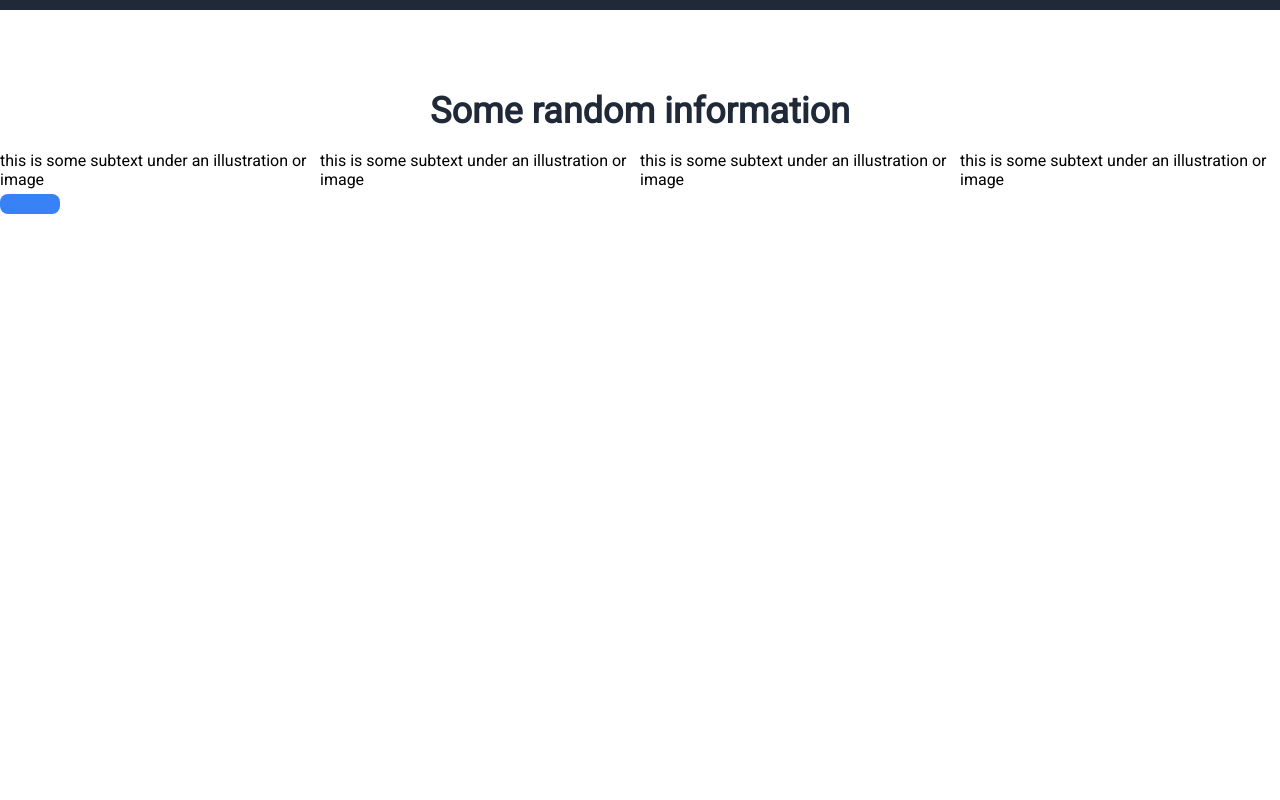
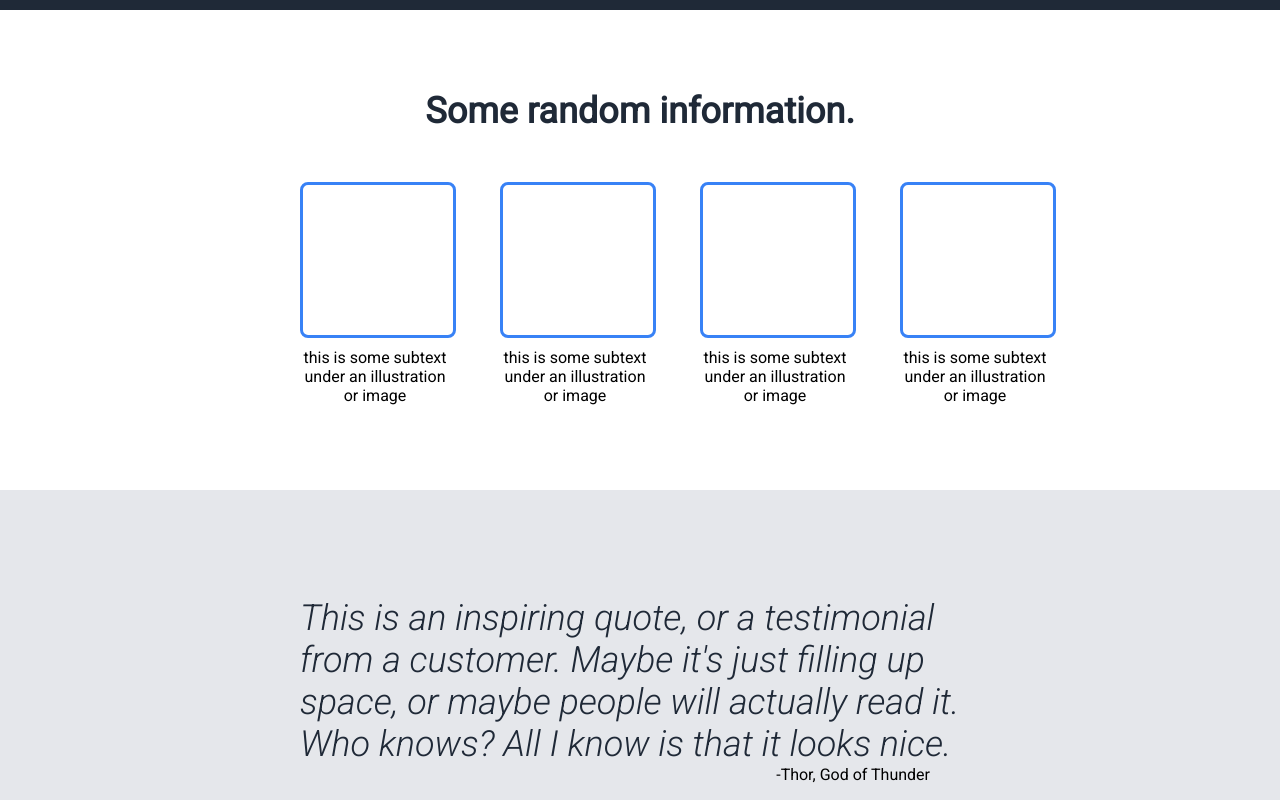
Before and after one commit to mazur-kacper/landing-page, a plain HTML site: page index.html in a window 1280 px wide. Shown: the part 500-1300 px from the top of the page. Before the commit the page ends 800 px from the top, so only its background shows below. Drawn offline with Linux system fonts and the light colour scheme.

Commit message:
Finish information and quote sections

```diff
--- a/index.html
+++ b/index.html
@@ -9,7 +9,7 @@
     <link rel="preconnect" href="https://fonts.googleapis.com" />
     <link rel="preconnect" href="https://fonts.gstatic.com" crossorigin />
     <link
-      href="https://fonts.googleapis.com/css2?family=Roboto&display=swap"
+      href="https://fonts.googleapis.com/css2?family=Roboto:ital,wght@0,400;1,300&display=swap"
       rel="stylesheet"
     />
   </head>
@@ -38,28 +38,28 @@
       </div>
     </div>
     <div class="information">
-      <div class="information-text">Some random information</div>
+      <div class="information-text">Some random information.</div>
       <div class="container">
         <div class="item">
-          <img src="" alt="" />
+          <div class="img-border"></div>
           <div class="item-text">
             this is some subtext under an illustration or image
           </div>
         </div>
         <div class="item">
-          <img src="" alt="" />
+          <div class="img-border"></div>
           <div class="item-text">
             this is some subtext under an illustration or image
           </div>
         </div>
         <div class="item">
-          <img src="" alt="" />
+          <div class="img-border"></div>
           <div class="item-text">
             this is some subtext under an illustration or image
           </div>
         </div>
         <div class="item">
-          <img src="" alt="" />
+          <div class="img-border"></div>
           <div class="item-text">
             this is some subtext under an illustration or image
           </div>
@@ -68,8 +68,12 @@
     </div>
     <div class="quote">
       <div class="quote-box">
-        <div class="quote-text"></div>
-        <div class="signature"></div>
+        <div class="quote-text">
+          This is an inspiring quote, or a testimonial from a customer. Maybe
+          it's just filling up space, or maybe people will actually read it. Who
+          knows? All I know is that it looks nice.
+        </div>
+        <div class="signature">-Thor, God of Thunder</div>
       </div>
     </div>
     <div class="sign-up">
--- a/style.css
+++ b/style.css
@@ -1,5 +1,5 @@
 body {
-  font-family: Roboto;
+  font-family: "Roboto", sans-serif;
   margin: 0px;
 }
 
@@ -86,6 +86,11 @@ button {
   flex-direction: column;
   align-items: center;
   padding-top: 80px;
+  padding-left: 300px;
+  padding-right: 300px;
+
+  gap: 50px;
+  height: 400px;
 }
 
 .information-text {
@@ -96,4 +101,65 @@ button {
 
 .container {
   display: flex;
+  justify-content: space-between;
+  width: 100%;
+  gap: 50px;
 }
+
+.item {
+  width: 150px;
+  text-align: center;
+}
+
+.img-border {
+  width: 150px;
+  height: 150px;
+  border-style: solid;
+  border-color: #3882f6;
+  margin-bottom: 10px;
+  border-radius: 8px;
+}
+
+.quote {
+  display: flex;
+  flex-direction: column;
+  height: 400px;
+  background-color: #e5e7eb;
+  justify-content: center;
+  padding-left: 300px;
+  padding-right: 300px;
+}
+
+.quote-text {
+  font-size: 36px;
+  font-style: italic;
+  color: #1f2937;
+  font-weight: 300;
+}
+
+.quote-box {
+  display: flex;
+  flex-direction: column;
+}
+
+.signature {
+  align-self: flex-end;
+  padding-right: 50px;
+}
+
+.sign-up {
+  height: 300px;
+  padding-left: 200px;
+  padding-right: 200px;
+  display: flex;
+  justify-content: center;
+  align-items: center;
+}
+
+.sign-up-box {
+  background-color: #3882f6;
+  flex: 1;
+  height: 150px;
+
+  border-radius: 8px;
+}
```
